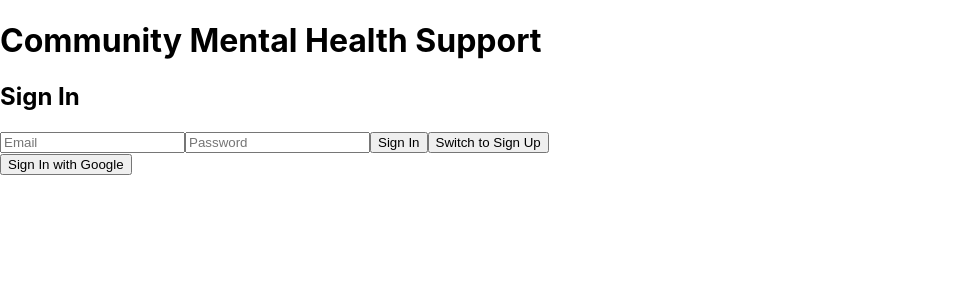
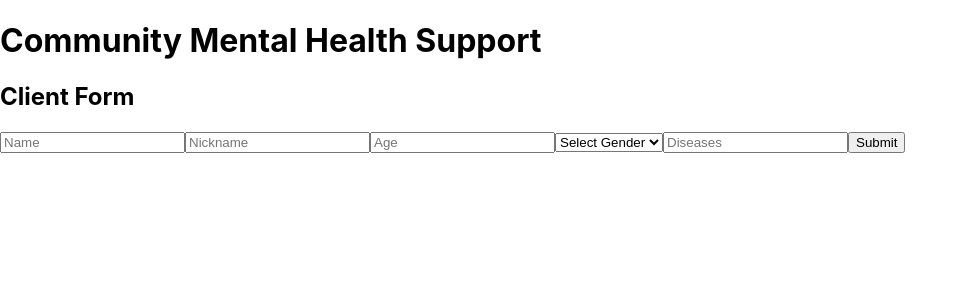
Before and after one commit to Vishwa2684/techxlerate-bits, a React (Create React App) app in the folder mental-health-app/: page /client-form in a window 1280 px wide. Shown: the top 300 px of the page, without its empty margins (0-968 px from the left). Built offline with nearby package versions, Linux system fonts and the light colour scheme; no server answers.

Commit message:
firebase checkpoint 1

```diff
--- a/mental-health-app/package.json
+++ b/mental-health-app/package.json
@@ -8,6 +8,7 @@
     "@testing-library/user-event": "^13.5.0",
     "react": "^18.3.1",
     "react-dom": "^18.3.1",
+    "react-router-dom": "^6.28.0",
     "react-scripts": "5.0.1",
     "web-vitals": "^2.1.4"
   },
--- a/mental-health-app/src/App.js
+++ b/mental-health-app/src/App.js
@@ -1,13 +1,18 @@
 // src/App.js
 import React, { useState, useEffect } from 'react';
+import { BrowserRouter as Router, Routes, Route } from 'react-router-dom';
+import { onAuthStateChanged } from 'firebase/auth';
 import { auth } from './firebaseConfig';
-import { onAuthStateChanged } from 'firebase/auth';
 import Auth from './components/Auth';
 import CommunityChat from './components/CommunityChat';
+import JoinCommunity from './components/JoinCommunity';
+import UserTypeSelection from './components/UserTypeSelection';
+import DoctorForm from './components/DoctorForm';
+import ClientForm from './components/ClientForm';
 
 function App() {
   const [user, setUser] = useState(null);
-  console.log(user);
+
   useEffect(() => {
     const unsubscribe = onAuthStateChanged(auth, (currentUser) => {
       setUser(currentUser);
@@ -16,10 +21,17 @@ function App() {
   }, []);
 
   return (
-    <div>
-      <h1>Community Mental Health Support</h1>
-      {user ? <CommunityChat user={user} /> : <Auth onAuthSuccess={() => setUser(auth.currentUser)} />}
-    </div>
+    <Router>
+      <div>
+        <h1>Community Mental Health Support</h1>
+        <Routes>
+          <Route path="/" element={!user ? <Auth onAuthSuccess={() => setUser(auth.currentUser)} /> : <UserTypeSelection />} />
+          <Route path="/doctor-form" element={<DoctorForm />} />
+          <Route path="/client-form" element={<ClientForm />} />
+          <Route path="/community" element={<CommunityChat user={user} />} />
+        </Routes>
+      </div>
+    </Router>
   );
 }
 
--- /dev/null
+++ b/mental-health-app/src/components/ClientForm.js
@@ -0,0 +1,170 @@
+// // src/components/ClientForm.js
+// import React, { useState } from 'react';
+// import { db } from '../firebaseConfig';
+// import { doc, setDoc } from 'firebase/firestore';
+// import { useNavigate } from 'react-router-dom';
+// import { auth } from '../firebaseConfig';
+
+// const ClientForm = () => {
+//   const [name, setName] = useState('');
+//   const [nickname, setNickname] = useState('');
+//   const [age, setAge] = useState('');
+//   const [gender, setGender] = useState('');
+//   const [diseases, setDiseases] = useState('');
+//   const navigate = useNavigate();
+
+//   const handleSubmit = async () => {
+//     const userId = auth.currentUser.uid;
+
+//     // Store data in Firestore
+//     await setDoc(doc(db, 'clients', userId), {
+//       name,
+//       nickname,
+//       age,
+//       gender,
+//       diseases,
+//     });
+
+//     navigate('/community');
+//   };
+
+//   return (
+//     <div>
+//       <h2>Client Form</h2>
+//       <input
+//         type="text"
+//         placeholder="Name"
+//         value={name}
+//         onChange={(e) => setName(e.target.value)}
+//       />
+//       <input
+//         type="text"
+//         placeholder="Nickname"
+//         value={nickname}
+//         onChange={(e) => setNickname(e.target.value)}
+//       />
+//       <input
+//         type="number"
+//         placeholder="Age"
+//         value={age}
+//         onChange={(e) => setAge(e.target.value)}
+//       />
+//       <select onChange={(e) => setGender(e.target.value)} value={gender}>
+//         <option value="">Select Gender</option>
+//         <option value="male">Male</option>
+//         <option value="female">Female</option>
+//         <option value="other">Other</option>
+//       </select>
+//       <input
+//         type="text"
+//         placeholder="Diseases"
+//         value={diseases}
+//         onChange={(e) => setDiseases(e.target.value)}
+//       />
+//       <button onClick={handleSubmit}>Submit</button>
+//     </div>
+//   );
+// };
+
+// export default ClientForm;
+
+
+
+
+// src/components/ClientForm.js
+import React, { useState } from 'react';
+import { db, auth } from '../firebaseConfig';
+import { doc, setDoc } from 'firebase/firestore';
+import { useNavigate } from 'react-router-dom';
+
+const ClientForm = () => {
+  const [name, setName] = useState('');
+  const [nickname, setNickname] = useState('');
+  const [age, setAge] = useState('');
+  const [gender, setGender] = useState('');
+  const [diseases, setDiseases] = useState('');
+  const [loading, setLoading] = useState(false);
+  const [error, setError] = useState(null);
+  const navigate = useNavigate();
+
+  const handleSubmit = async () => {
+    // Check if the user is authenticated
+    if (!auth.currentUser) {
+      setError('User not authenticated. Please log in.');
+      return;
+    }
+    console.log(auth?.currentUser)
+    // Check if all required fields are filled
+    if (!name || !nickname || !age || !gender || !diseases) {
+      setError('Please fill in all fields.');
+      return;
+    }
+
+    setLoading(true);
+    setError(null);
+
+    const userId = auth.currentUser.uid;
+
+    try {
+      // Store data in Firestore
+      await setDoc(doc(db, 'clients', userId), {
+        name,
+        nickname,
+        userId:auth?.currentUser.uid,
+        age: parseInt(age), // Store age as a number
+        gender,
+        diseases,
+      });
+
+      setLoading(false);
+      navigate('/community');
+    } catch (e) {
+      console.error('Error saving data to Firestore:', e);
+      setError('Failed to save data. Please try again.');
+      setLoading(false);
+    }
+  };
+
+  return (
+    <div>
+      <h2>Client Form</h2>
+      {error && <p style={{ color: 'red' }}>{error}</p>}
+      <input
+        type="text"
+        placeholder="Name"
+        value={name}
+        onChange={(e) => setName(e.target.value)}
+      />
+      <input
+        type="text"
+        placeholder="Nickname"
+        value={nickname}
+        onChange={(e) => setNickname(e.target.value)}
+      />
+
+      <input
+        type="number"
+        placeholder="Age"
+        value={age}
+        onChange={(e) => setAge(e.target.value)}
+      />
+      <select onChange={(e) => setGender(e.target.value)} value={gender}>
+        <option value="">Select Gender</option>
+        <option value="male">Male</option>
+        <option value="female">Female</option>
+        <option value="other">Other</option>
+      </select>
+      <input
+        type="text"
+        placeholder="Diseases"
+        value={diseases}
+        onChange={(e) => setDiseases(e.target.value)}
+      />
+      <button onClick={handleSubmit} disabled={loading}>
+        {loading ? 'Submitting...' : 'Submit'}
+      </button>
+    </div>
+  );
+};
+
+export default ClientForm;
--- /dev/null
+++ b/mental-health-app/src/components/DoctorForm.js
@@ -0,0 +1,57 @@
+// src/components/DoctorForm.js
+import React, { useState } from 'react';
+import { db, storage } from '../firebaseConfig';
+import { doc, setDoc } from 'firebase/firestore';
+import { ref, uploadBytes, getDownloadURL } from 'firebase/storage';
+import { useNavigate } from 'react-router-dom';
+import { auth } from '../firebaseConfig';
+
+const DoctorForm = () => {
+  const [name, setName] = useState('');
+  const [qualification, setQualification] = useState('');
+  const [certificate, setCertificate] = useState(null);
+  const navigate = useNavigate();
+
+  const handleSubmit = async () => {
+    const userId = auth?.currentUser?.uid;
+
+    // Upload certificate image to Firebase Storage
+    const certificateRef = ref(storage, `certificates/${userId}`);
+    await uploadBytes(certificateRef, certificate);
+    const certificateURL = await getDownloadURL(certificateRef);
+
+    // Store data in Firestore
+    await setDoc(doc(db, 'doctors', userId), {
+      name,
+      qualification,
+      certificateURL,
+    });
+
+    navigate('/community');
+  };
+
+  return (
+    <div>
+      <h2>Doctor Form</h2>
+      <input
+        type="text"
+        placeholder="Name"
+        value={name}
+        onChange={(e) => setName(e.target.value)}
+      />
+      <input
+        type="text"
+        placeholder="Qualification"
+        value={qualification}
+        onChange={(e) => setQualification(e.target.value)}
+      />
+      <input
+        type="file"
+        onChange={(e) => setCertificate(e.target.files[0])}
+      />
+      <button onClick={handleSubmit}>Submit</button>
+    </div>
+  );
+};
+
+export default DoctorForm;
--- /dev/null
+++ b/mental-health-app/src/components/JoinCommunity.js
@@ -0,0 +1,50 @@
+// src/components/JoinCommunity.js
+import React, { useState } from 'react';
+import { useNavigate } from 'react-router-dom';
+
+const JoinCommunity = () => {
+  const [selectedCommunity, setSelectedCommunity] = useState('');
+  const navigate = useNavigate();
+
+  const communities = [
+    'Mental Health Support',
+    'Therapist Advice',
+    'Wellness and Self-Care',
+    'Stress and Anxiety',
+    'Peer Support',
+  ];
+
+  const handleCommunitySelect = (community) => {
+    setSelectedCommunity(community);
+  };
+
+  const handleJoinCommunity = () => {
+    if (selectedCommunity) {
+      // Navigate to community chat with the selected community name
+      navigate(`/community/${selectedCommunity}`);
+    } else {
+      alert('Please select a community to join.');
+    }
+  };
+
+  return (
+    <div>
+      <h2>Join a Community</h2>
+      <p>Select a community to join:</p>
+      <ul>
+        {communities.map((community, index) => (
+          <li key={index}>
+            <button onClick={() => handleCommunitySelect(community)}>
+              {community}
+            </button>
+          </li>
+        ))}
+      </ul>
+      <button onClick={handleJoinCommunity} disabled={!selectedCommunity}>
+        Join {selectedCommunity || 'Community'}
+      </button>
+    </div>
+  );
+};
+
+export default JoinCommunity;
--- /dev/null
+++ b/mental-health-app/src/components/UserTypeSelection.js
@@ -0,0 +1,25 @@
+// src/components/UserTypeSelection.js
+import React from 'react';
+import { useNavigate } from 'react-router-dom';
+
+const UserTypeSelection = () => {
+  const navigate = useNavigate();
+
+  const handleUserTypeSelection = (userType) => {
+    if (userType === 'doctor') {
+      navigate('/doctor-form');
+    } else {
+      navigate('/client-form');
+    }
+  };
+
+  return (
+    <div>
+      <h2>Select Your Role</h2>
+      <button onClick={() => handleUserTypeSelection('doctor')}>Doctor</button>
+      <button onClick={() => handleUserTypeSelection('client')}>Client</button>
+    </div>
+  );
+};
+
+export default UserTypeSelection;
--- a/mental-health-app/src/firebaseConfig.js
+++ b/mental-health-app/src/firebaseConfig.js
@@ -25,6 +25,7 @@
 import { initializeApp } from 'firebase/app';
 import { getAuth } from 'firebase/auth';
 import { getFirestore } from 'firebase/firestore';
+import { getStorage } from 'firebase/storage';
 // TODO: Add SDKs for Firebase products that you want to use
 // https://firebase.google.com/docs/web/setup#available-libraries
 
@@ -45,3 +46,4 @@ const app = initializeApp(firebaseConfig);
 export const auth = getAuth(app);
 export const db = getFirestore(app);
 export default app;
+export const storage = getStorage(app);
```
Also changed, not shown: 1 other file (tests, documents, lock files or other folders).
